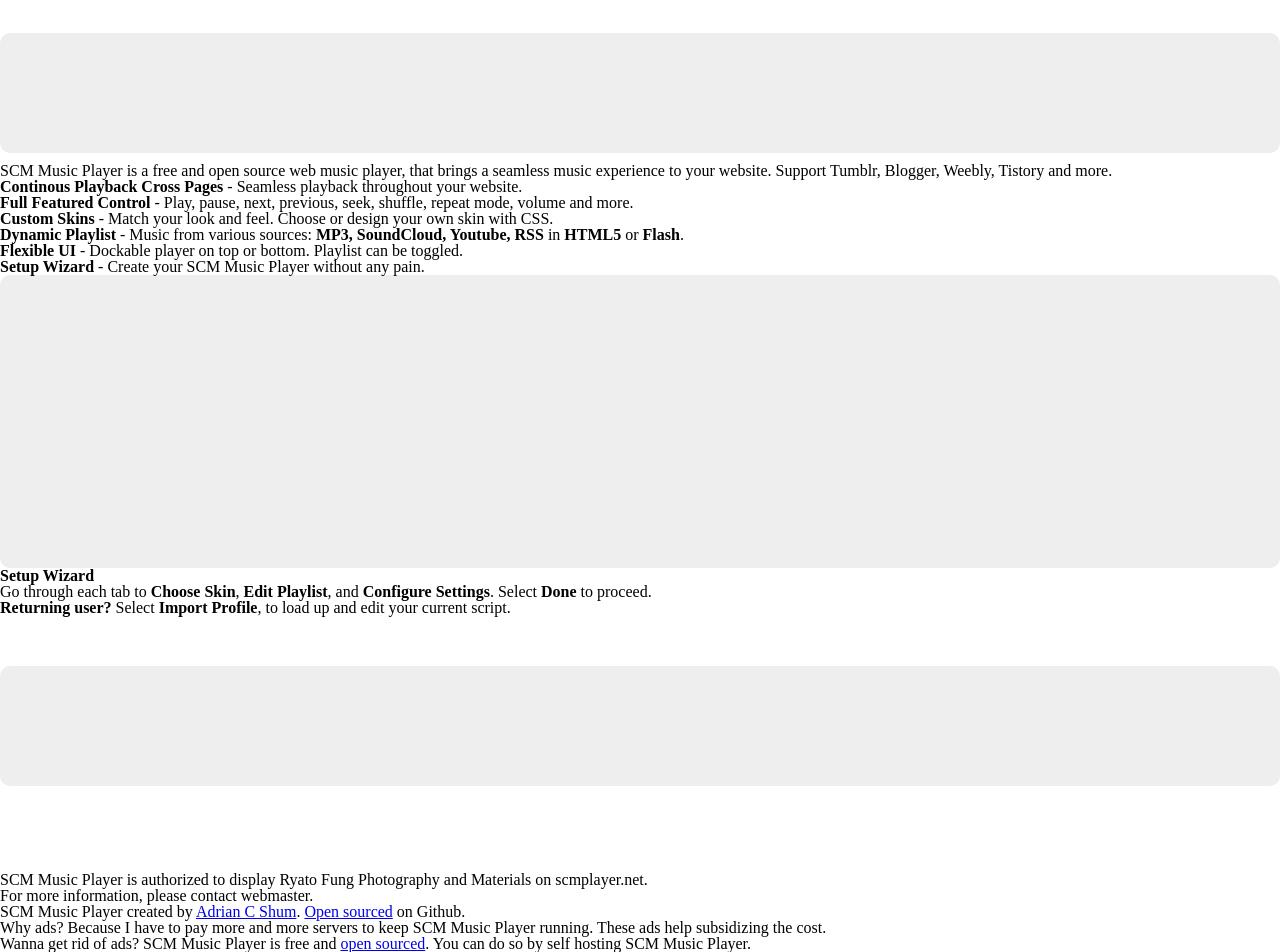
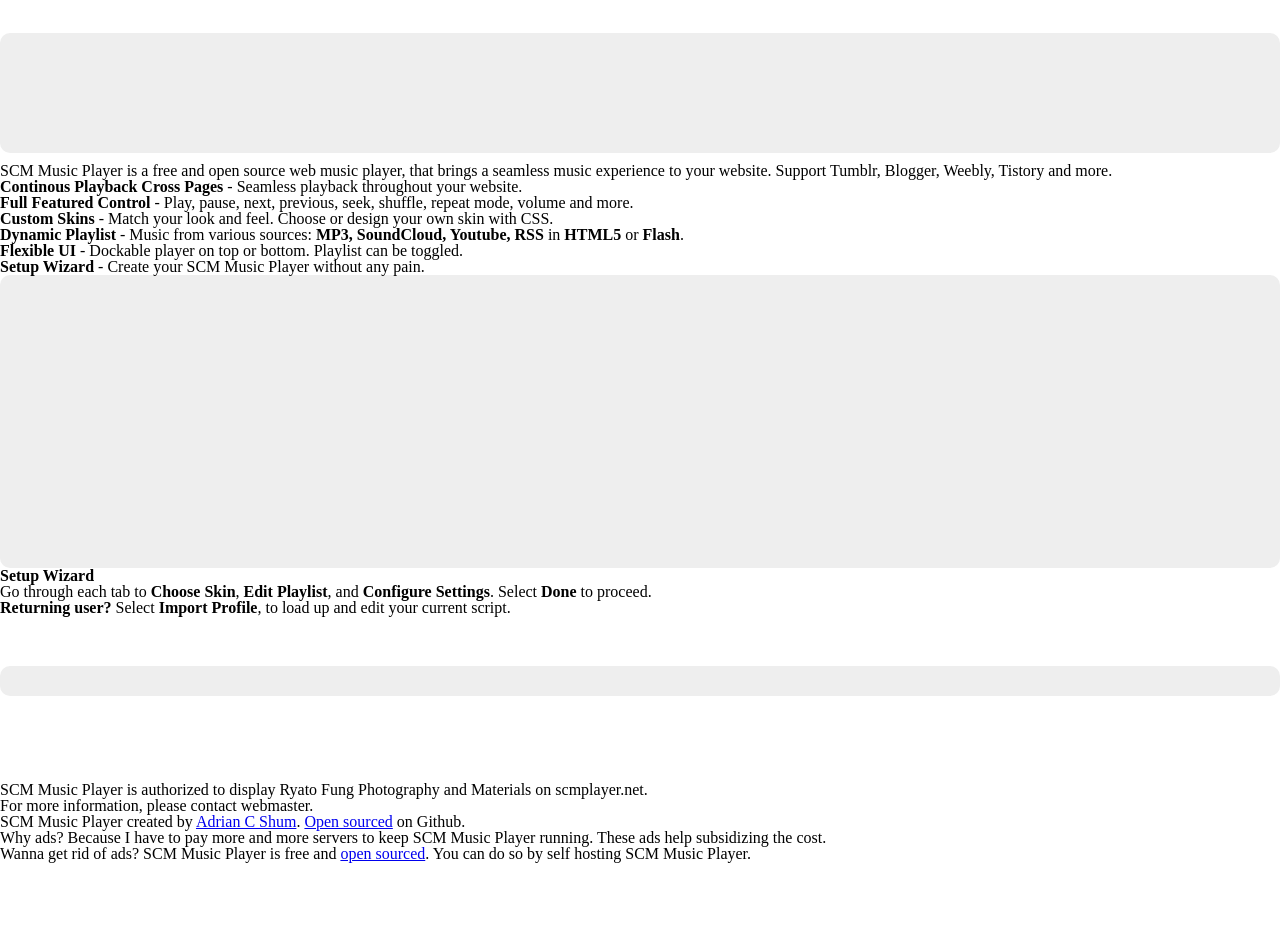
Before and after one commit to noine/noine.github.io, a plain HTML site: page scm-music-player/player.html in a window 1280 px wide and 1174 px high. Shown: the part 222-1174 px from the top of the page. Drawn offline with nearby package versions, Linux system fonts and the light colour scheme; files that its build step writes are made by us from their sources; a script that the page names is missing; a web font is replaced by a local one.

Commit message:
Update player.html

```diff
--- a/scm-music-player/player.html
+++ b/scm-music-player/player.html
@@ -121,15 +121,6 @@
 <div id="addons" style="clear:both;"></div>
 
 <div style="border-radius:10px;padding-top:20px;padding-bottom:10px; text-align:center;background:url(ad_h.png) #eee top center no-repeat; margin: 50px 0;">
-<!-- script async src="//pagead2.googlesyndication.com/pagead/js/adsbygoogle.js"></script -->
-<!-- scmplayer_main_interleave_BTF_728x90 -->
-<ins class="adsbygoogle"
-     style="display:inline-block;width:728px;height:90px"
-     data-ad-client="ca-pub-4499767047813138"
-     data-ad-slot="3363686402"></ins>
-<script>
-(adsbygoogle = window.adsbygoogle || []).push({});
-</script>
 </div>
 
 <!--
```
